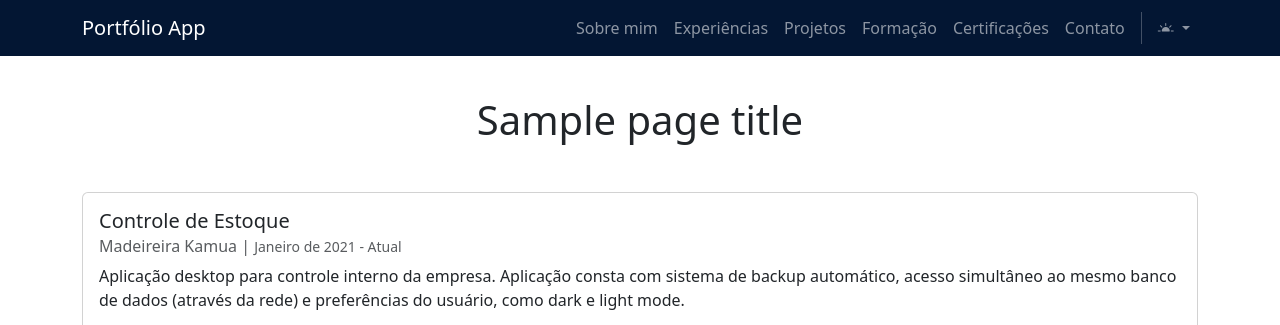
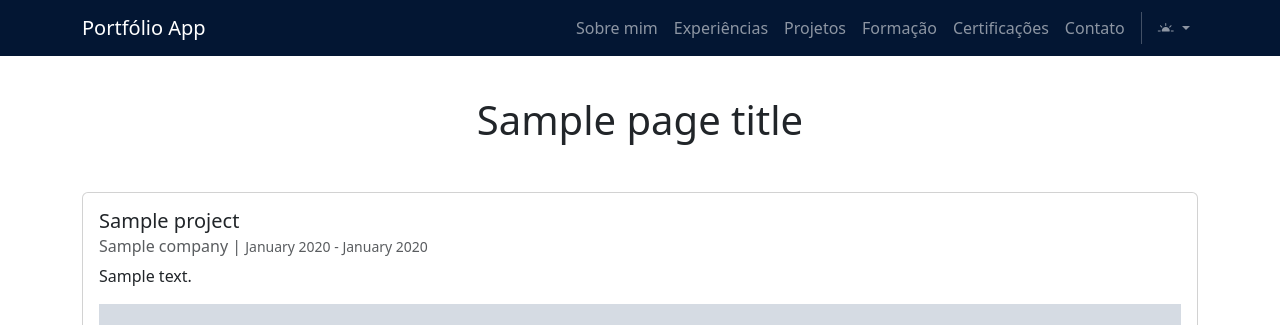
Before and after one commit to Paulo1402/portfolio-website, a Django app: template app/templates/pages/projects.html in a window 1280 px wide. Shown: the top 325 px of the page. Run offline with Django 5.2, Linux system fonts and the light colour scheme; the template is opened without the code that fills it: most values are stand-ins (such as "Sample title", 1, 10 or a date in 2020); grey boxes marked "Sample" are stand-in pictures.

Commit message:
feat: Update templates for certifications, experiences, and projects; enhance layout and improve topic display

```diff
--- a/app/admin.py
+++ b/app/admin.py
@@ -28,6 +28,8 @@ class ImageInline(admin.TabularInline):
 
 
 class ProjectAdmin(admin.ModelAdmin):
+    # TODO: use pillow to resize project images to the same proportion
+
     list_display = ("title", "github_url", "fetch_github_button")
     inlines = [ImageInline]
 
--- a/app/templates/pages/certifications.html
+++ b/app/templates/pages/certifications.html
@@ -29,16 +29,16 @@
                             Exibir certificação
                         </a>
                     {% endif %}
+                </div>
 
                 {% if certification.topics.count %}
-                        <div class="card-footer pb-0">
+                    <div class="card-footer">
                         {% for topic in certification.topics.all %}
                             <span class="badge rounded-pill text-bg-success">{{ topic.name }}</span>
                         {% endfor %}
                     </div>
                 {% endif %}
             </div>
-            </div>
         {% endfor %}
     </div>
 {% endblock %}
--- a/app/templates/pages/formation.html
+++ b/app/templates/pages/formation.html
@@ -23,16 +23,16 @@
                             {{ formation_.description | linebreaksbr }}
                         </div>
                     {% endif %}
+                </div>
 
                 {% if formation_.topics.count %}
-                        <div class="card-footer pb-0">
+                    <div class="card-footer">
                         {% for topic in formation_.topics.all %}
                             <span class="badge rounded-pill text-bg-success">{{ topic.name }}</span>
                         {% endfor %}
                     </div>
                 {% endif %}
             </div>
-            </div>
         {% endfor %}
     </div>
 {% endblock %}
--- a/app/templates/pages/projects.html
+++ b/app/templates/pages/projects.html
@@ -1,67 +1,94 @@
 {% extends 'global/pages/base.html' %}
+
+
 
 {% block main %}
     <div class="container">
+        {% for project in projects %}
             <div class="card mt-5">
                 <div class="card-body">
-                <h5 class="card-title">Controle de Estoque</h5>
-                <h6 class="card-subtitle mb-2 text-muted">Madeireira Kamua |
+                    <h5 class="card-title">{{ project.title }}</h5>
+                    <h6 class="card-subtitle mb-2 text-muted">
+                        {% if project.company %}
+                            {{ project.company }} |
+                        {% endif %}
                         <small class="text-muted">
-                        Janeiro de 2021 - Atual
+                            {{ project.start_date | date:"F Y" }} -
+                            {% if project.end_date %}
+                                {{ project.end_date | date:"F Y" }}
+                            {% else %}
+                                Atual
+                            {% endif %}
                         </small>
                     </h6>
-                <p class="card-text">Aplicação desktop para controle interno da empresa. Aplicação consta com sistema de
-                    backup automático, acesso simultâneo ao mesmo banco de dados (através da rede) e preferências do
-                    usuário, como dark e light mode.
-                </p>
 
-                <div id="carousel" class="carousel slide">
+                    {% if project.description %}
+                        <div class="project-description">
+                            {{ project.description | linebreaksbr }}
+                        </div>
+                    {% endif %}
+
+                    {% if project.project_images %}
+                        <div id="carousel-{{ project.id }}" class="carousel slide mt-3">
+                            <div class="carousel-indicators">
+                                {% for project_image in project.project_images.all %}
+                                    <button type="button"
+                                            data-bs-target="#carousel-{{ project.id }}"
+                                            data-bs-slide-to="{{ forloop.counter0 }}"
+                                            {% if forloop.first %}class="active"{% endif %}></button>
+                                {% endfor %}
+                            </div>
+
                             <div class="carousel-inner">
-                        <div class="carousel-item active">
-                            <img src="/media/projects/controle-de-estoque/preview_home.png" class="d-block w-100"
+                                {% for project_image in project.project_images.all %}
+                                    <div class="carousel-item{% if forloop.first %} active{% endif %}">
+                                        <img src="{{ project_image.image.url }}"
+                                             class="d-block w-100"
                                              alt="...">
                                     </div>
-                        <div class="carousel-item">
-                            <img src="/media/projects/controle-de-estoque/preview_home.png" class="d-block w-100"
-                                 alt="...">
+                                {% endfor %}
+
                             </div>
-                        <div class="carousel-item">
-                            <img src="/media/projects/controle-de-estoque/preview_home.png" class="d-block w-100"
-                                 alt="...">
-                        </div>
-                    </div>
-                    <button class="carousel-control-prev" type="button" data-bs-target="#carousel"
+                            <button class="carousel-control-prev" type="button"
+                                    data-bs-target="#carousel-{{ project.id }}"
                                     data-bs-slide="prev">
                                 <span class="carousel-control-prev-icon" aria-hidden="true"></span>
                                 <span class="visually-hidden">Anterior</span>
                             </button>
-                    <button class="carousel-control-next" type="button" data-bs-target="#carousel"
+                            <button class="carousel-control-next" type="button"
+                                    data-bs-target="#carousel-{{ project.id }}"
                                     data-bs-slide="next">
                                 <span class="carousel-control-next-icon" aria-hidden="true"></span>
                                 <span class="visually-hidden">Próxima</span>
                             </button>
                         </div>
+                    {% endif %}
 
-                <a href="/" target="_blank" class="btn btn-primary mt-3">Ver repositório
+                    {% if project.github_url %}
+                        <a href="{{ project.github_url }}" target="_blank" class="btn btn-primary mt-3">Ver repositório
                             <i class="bi bi-github"></i>
                         </a>
+                    {% endif %}
                 </div>
 
+                {% if project.topics.count %}
                     <div class="card-footer">
-                <span class="badge rounded-pill text-bg-secondary">python</span>
-                <span class="badge rounded-pill text-bg-secondary">pyqt-6</span>
+                        {% for topic in project.topics.all %}
+                            <span class="badge rounded-pill text-bg-success">{{ topic.name }}</span>
+                        {% endfor %}
                     </div>
+                {% endif %}
             </div>
+        {% endfor %}
 
-        <nav aria-label="Page navigation example" class="mt-4">
-            <ul class="pagination">
-                <li class="page-item"><a class="page-link" href="#">Anterior</a></li>
-                <li class="page-item"><a class="page-link" href="#">1</a></li>
-                <li class="page-item"><a class="page-link" href="#">2</a></li>
-                <li class="page-item"><a class="page-link" href="#">3</a></li>
-                <li class="page-item"><a class="page-link" href="#">Próxima</a></li>
-            </ul>
-        </nav>
-
+        {#        <nav aria-label="Projects pagination" class="mt-4">#}
+        {#            <ul class="pagination">#}
+        {#                <li class="page-item"><a class="page-link" href="#">Anterior</a></li>#}
+        {#                <li class="page-item"><a class="page-link" href="#">1</a></li>#}
+        {#                <li class="page-item"><a class="page-link" href="#">2</a></li>#}
+        {#                <li class="page-item"><a class="page-link" href="#">3</a></li>#}
+        {#                <li class="page-item"><a class="page-link" href="#">Próxima</a></li>#}
+        {#            </ul>#}
+        {#        </nav>#}
     </div>
 {% endblock %}
```
Also changed, not shown: app/models.py (+2 -7 lines), app/templates/pages/experiences.html (+2 -73 lines), app/views.py (+0 -9 lines), app/migrations/0009_project_company_project_end_date_project_start_date_and_more.py (added). Lines whose indentation alone changed are shown as unchanged.
